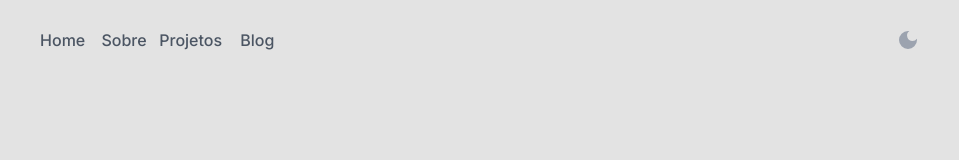
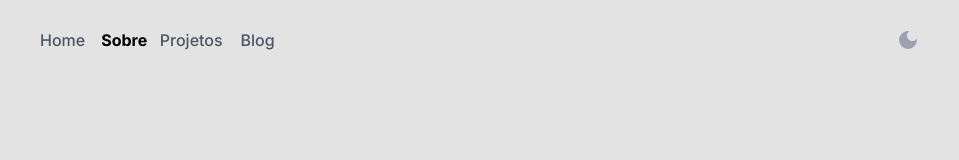
Before and after one commit to JamesWangDev/reactBlog, a Next.js app: page /sobre in a window 1280 px wide. Shown: the top 160 px of the page, without its empty margins (160-1119 px from the left). Built offline with nearby package versions, Linux system fonts and the light colour scheme.

Commit message:
perf: style of menu items changed

```diff
--- a/src/components/MenuItem/index.tsx
+++ b/src/components/MenuItem/index.tsx
@@ -1,13 +1,20 @@
 import type { NavLink } from "@types"
 import Link from "next/link"
+import { useRouter } from "next/router"
 
 export function MenuItem(props: NavLink): JSX.Element {
+  const general = "text-gray-600 dark:text-gray-400 font-medium"
+  const active = "text-black dark:text-white font-bold"
+  const router = useRouter()
+  const pathname = `/${router.pathname.split("/")[1]}`
+  const style = pathname === props.path ? active : general
+
   return (
     <Link
       aria-label={props.name}
       href={props.path}
       target="_self"
-      className="h-8 w-16 no-underline text-sm md:text-base font-medium cursor-pointer p-1 mx-1 rounded-sm flex items-center justify-center transition duration-300 ease-in-out text-gray-600 hover:text-black dark:text-gray-400 dark:hover:text-white"
+      className={`h-8 w-16 no-underline text-sm md:text-base cursor-pointer p-1 mx-1 rounded-sm flex items-center justify-center transition duration-300 ease-in-out ${style}`}
     >
       {props.name}
     </Link>
```
